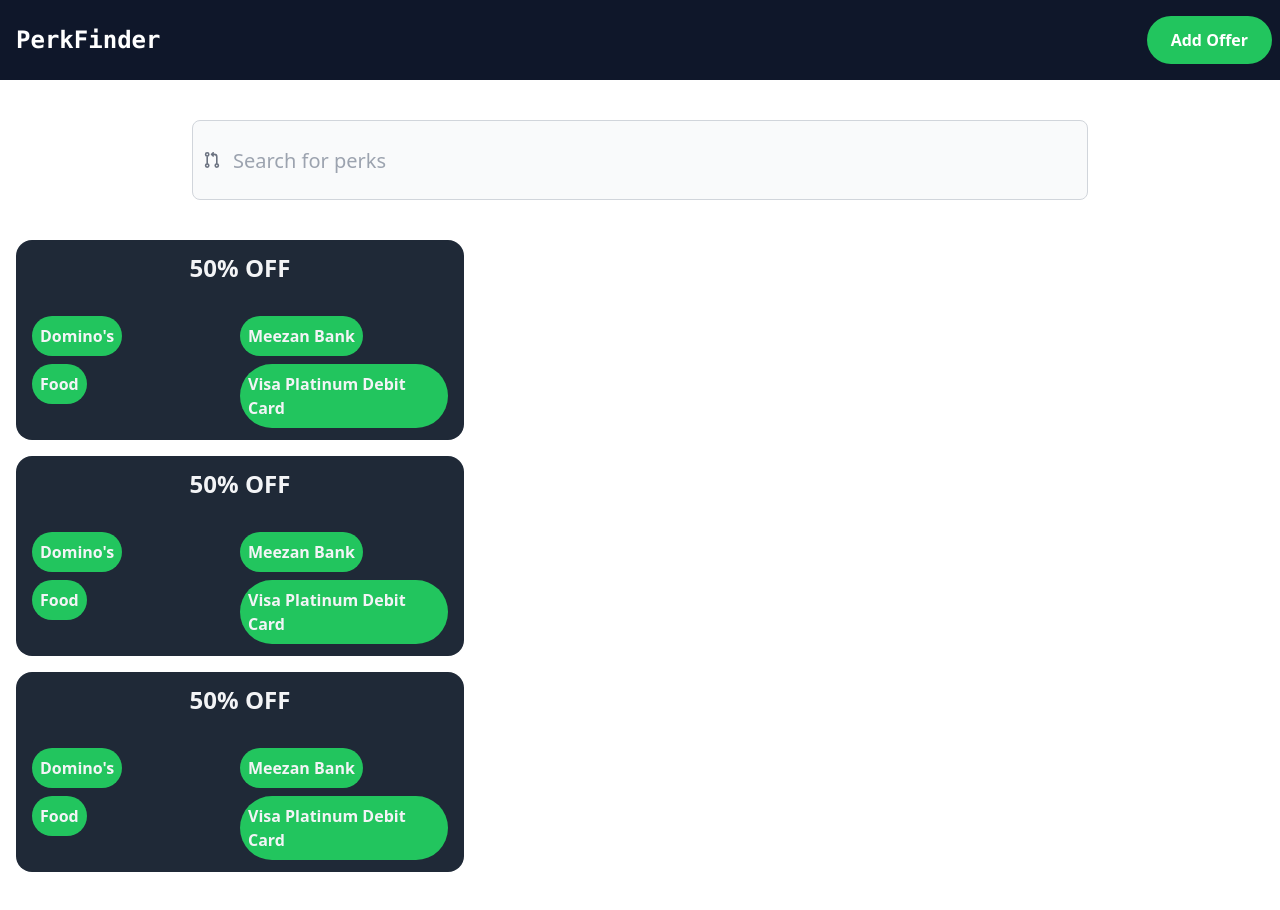
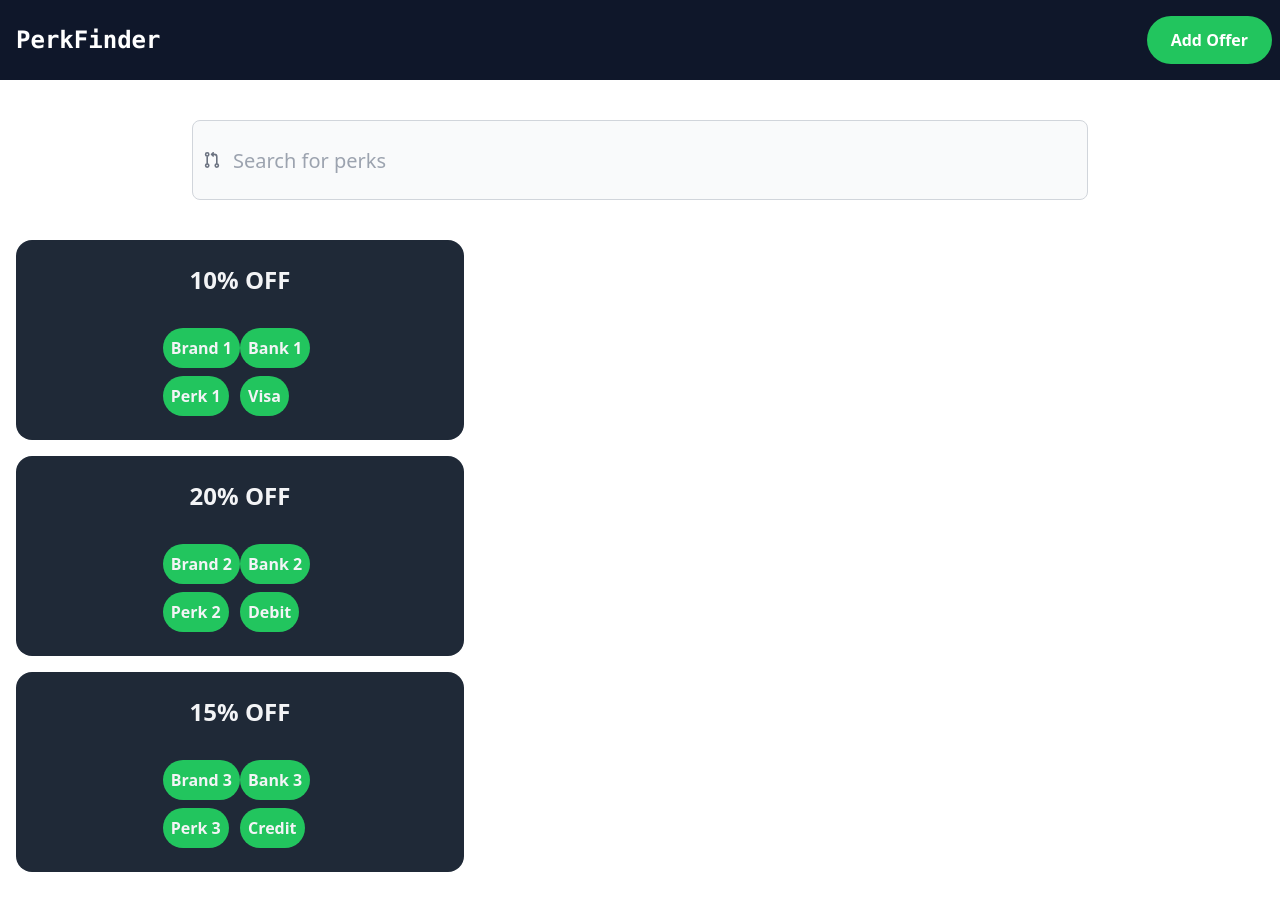
Before and after one commit to m-ahsan1/perk-finder, a React (Create React App) app: page / in a window 1280 px wide. Shown: the top 910 px of the page. Built offline with nearby package versions, Linux system fonts and the light colour scheme.

Commit message:
complete search filter

```diff
--- a/src/MainPage.js
+++ b/src/MainPage.js
@@ -4,29 +4,29 @@
 const perkData = [
   {
     id: 1,
-    name: "Perk 1",
+    category: "Perk 1",
     description: "This is perk 1",
     discount: 10,
     brand: "Brand 1",
-    card: "Card 1",
+    card: "Visa",
     bank: "Bank 1",
   },
   {
     id: 2,
-    name: "Perk 2",
+    category: "Perk 2",
     description: "This is perk 2",
     discount: 20,
     brand: "Brand 2",
-    card: "Card 2",
+    card: "Debit",
     bank: "Bank 2",
   },
   {
     id: 3,
-    name: "Perk 3",
+    category: "Perk 3",
     description: "This is perk 3",
     discount: 15,
     brand: "Brand 3",
-    card: "Card 3",
+    card: "Credit",
     bank: "Bank 3",
   },
 
@@ -85,7 +85,7 @@
      {filteredPerks.map((perk) => (
         <PerkCard
           key={perk.id}
-          name={perk.name}
+          category={perk.category}
           description={perk.description}
           discount={perk.discount}
           brand={perk.brand}
--- a/src/components/PerkCard.js
+++ b/src/components/PerkCard.js
@@ -1,7 +1,7 @@
 import React from "react";
 import ReactCardFlip from "react-card-flip";
 
-function PerkCard() {
+function PerkCard({category, description, discount, brand, card, bank}) {
   const [isFlipped, setIsFlipped] = React.useState(false);
 
   function flipCard() {
@@ -16,22 +16,22 @@
           onClick={flipCard}
         >
           <div>
-            <h1 className="text-2xl font-bold text-center pb-6">50% OFF</h1>
+            <h1 className="text-2xl font-bold text-center pb-6">{discount}% OFF</h1>
             <div className="grid grid-cols-2">
               <div className="">
                 <p className="my-2 w-fit bg-green-500 font-semibold rounded-full p-2 text-center">
-                  Domino's
+                  {brand}
                 </p>
                 <p className="w-fit bg-green-500 font-semibold rounded-full p-2">
-                  Food
+                  {category}
                 </p>
               </div>
               <div className="">
                 <p className="my-2 w-fit bg-green-500 font-semibold rounded-full p-2">
-                  Meezan Bank
+                  {bank}
                 </p>
                 <p className="w-fit bg-green-500 font-semibold rounded-full p-2">
-                  Visa Platinum Debit Card
+                  {card}
                 </p>
               </div>
             </div>
@@ -44,7 +44,7 @@
         >
           <div>
             <h1 className="font-semibold text-lg py-2">Terms & Conditions</h1>
-            <p>1. Offer valid for dine-in, takeaway, and delivery.</p>
+            <p>{description}</p>
           </div>
         </div>
       </ReactCardFlip>
```
